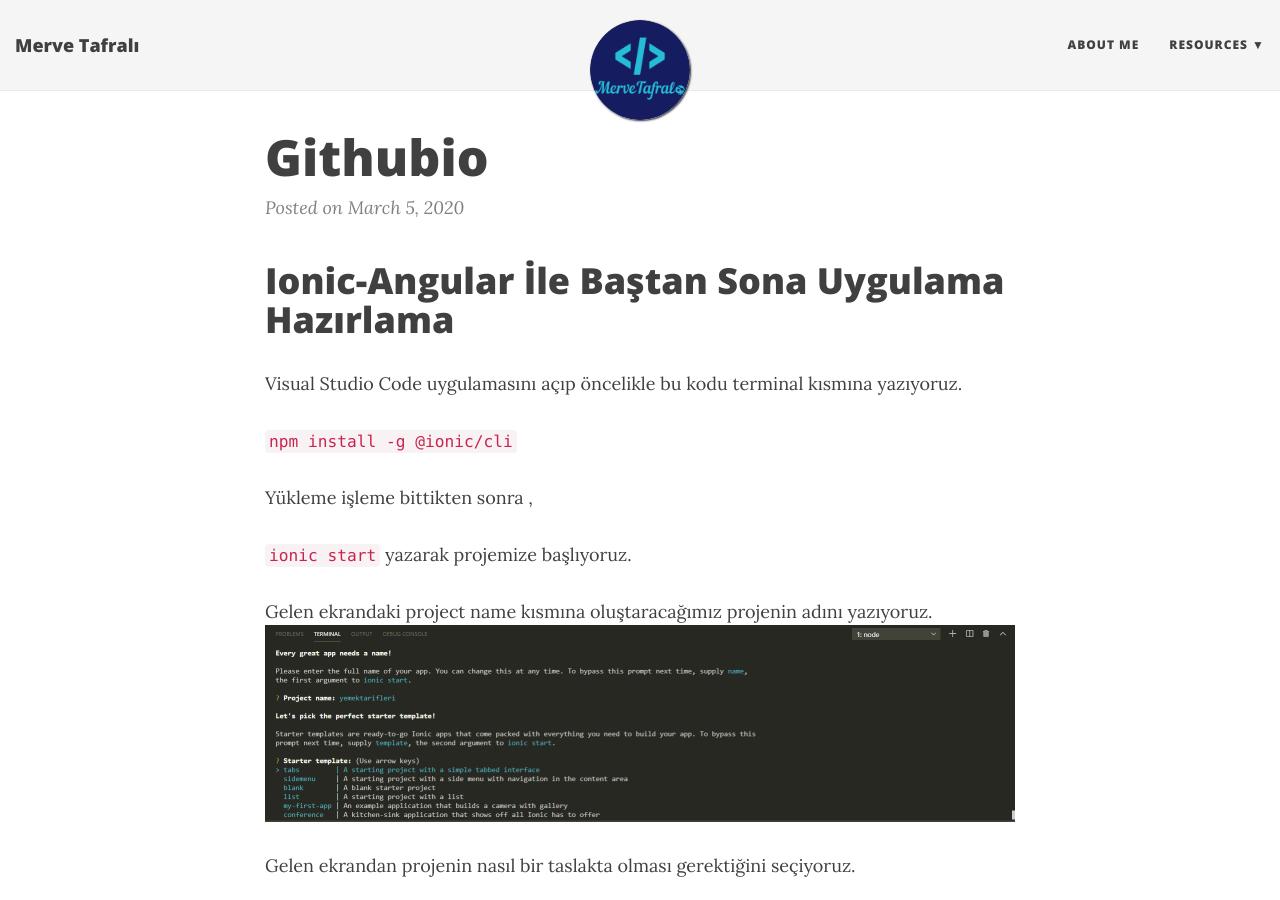
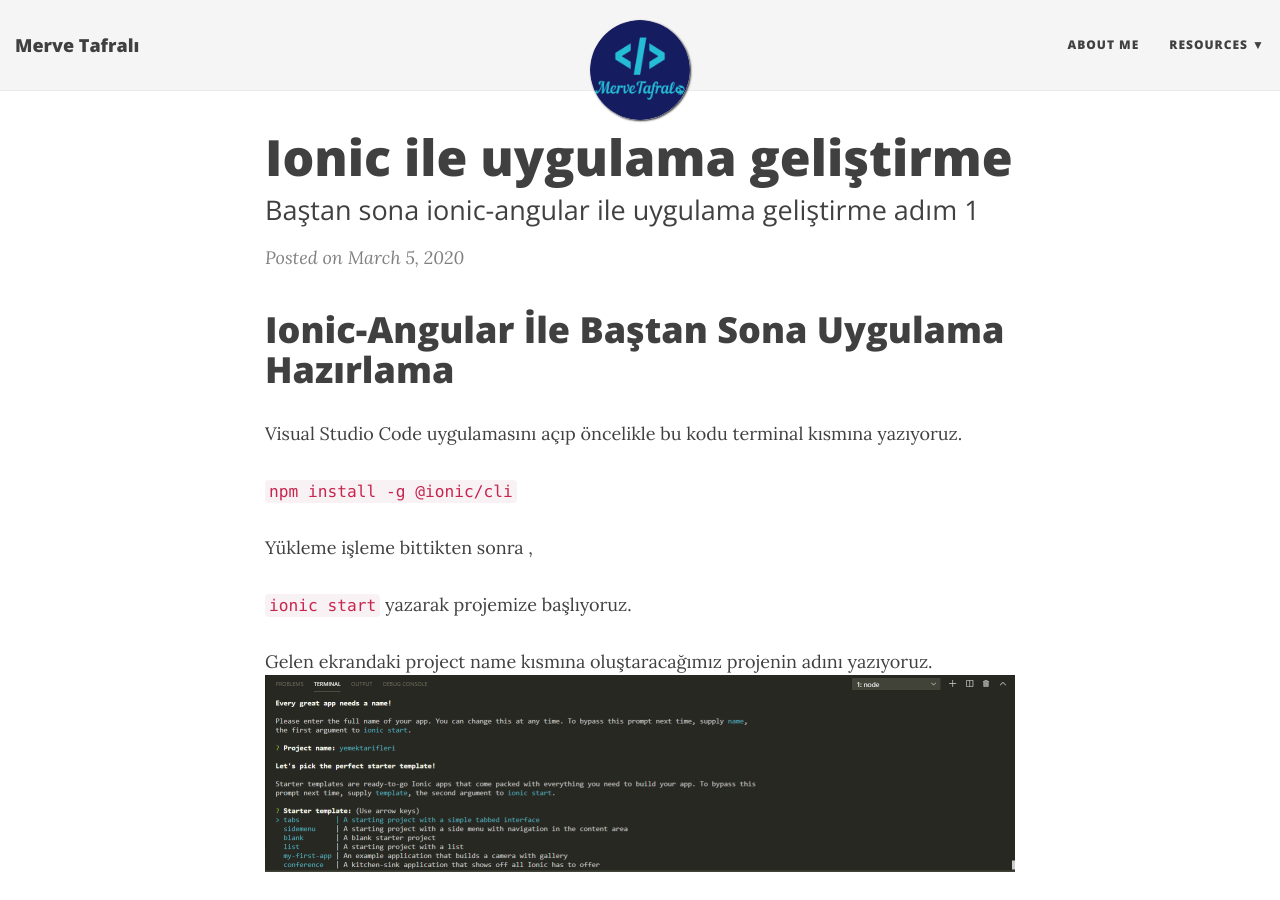
Before and after one commit to Mervetafrali/mervetafrali.github.io, a Jekyll site: the page built from _posts/2020-03-05-Githubio.md, in a window 1280 px wide and 900 px high. Built offline with Jekyll 4.4.1, drawn with Linux system fonts in a browser that asks for light colours; nearby versions of some CDN libraries.

Commit message:
Update 2020-03-05-Githubio.md

```diff
--- a/_posts/2020-03-05-Githubio.md
+++ b/_posts/2020-03-05-Githubio.md
@@ -1,3 +1,11 @@
+---
+layout: post
+title: Ionic ile uygulama geliştirme
+subtitle: Baştan sona ionic-angular ile uygulama geliştirme adım 1
+tags: [Ionic]
+comments: true
+---
+
 # Ionic-Angular İle Baştan Sona Uygulama Hazırlama
 
 Visual Studio Code  uygulamasını açıp öncelikle bu kodu terminal kısmına yazıyoruz.
```
